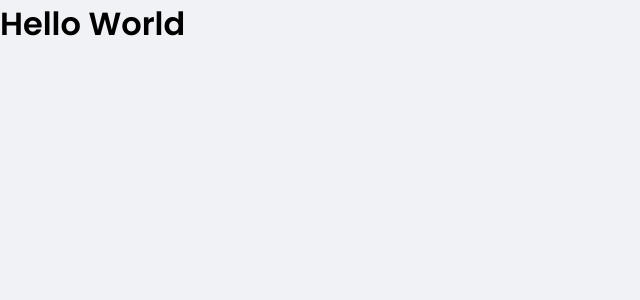
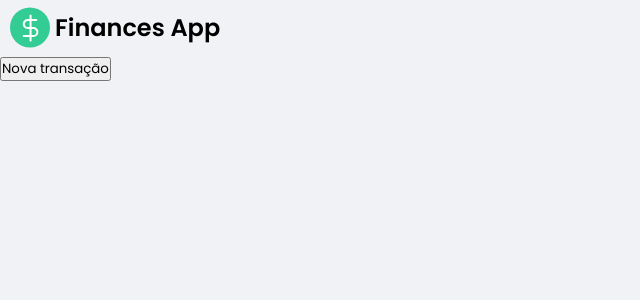
Before and after one commit to maarvins/finances, a React (Create React App) app: page / in a window 1280 px wide. Shown: the top 300 px of the page, without its empty margins (0-640 px from the left). Built offline with nearby package versions, Linux system fonts and the light colour scheme.

Commit message:
feat: initial header components

```diff
--- a/src/components/Header/index.tsx
+++ b/src/components/Header/index.tsx
@@ -1,7 +1,10 @@
+import {Logo} from "../Logo"
+
 export function Header() {
   return (
-    <>
-      <h1>Hello World</h1>
-    </>
+    <header>
+      <Logo />
+      <button type="button">Nova transação</button>
+    </header>
   )
 }
```
